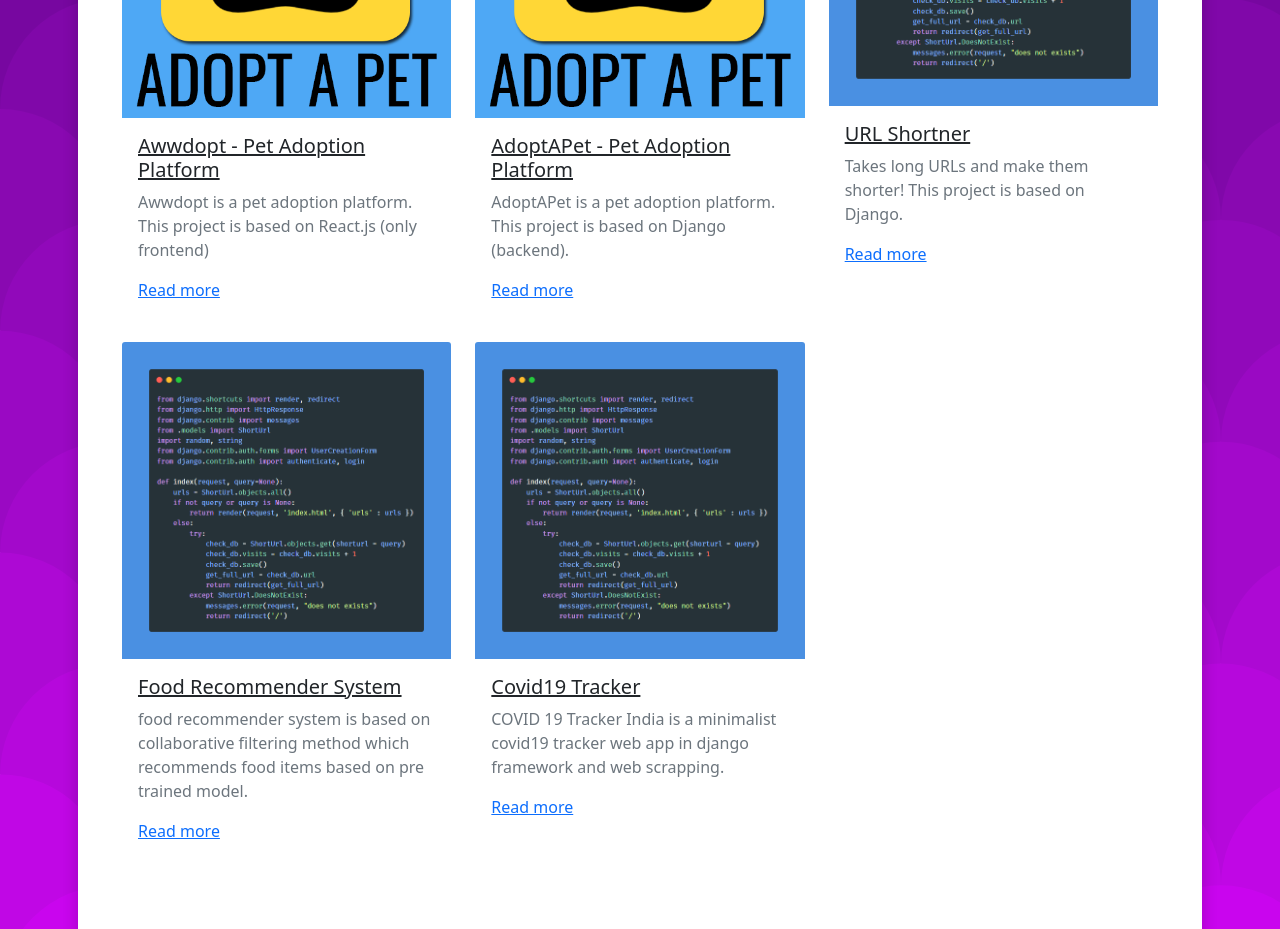
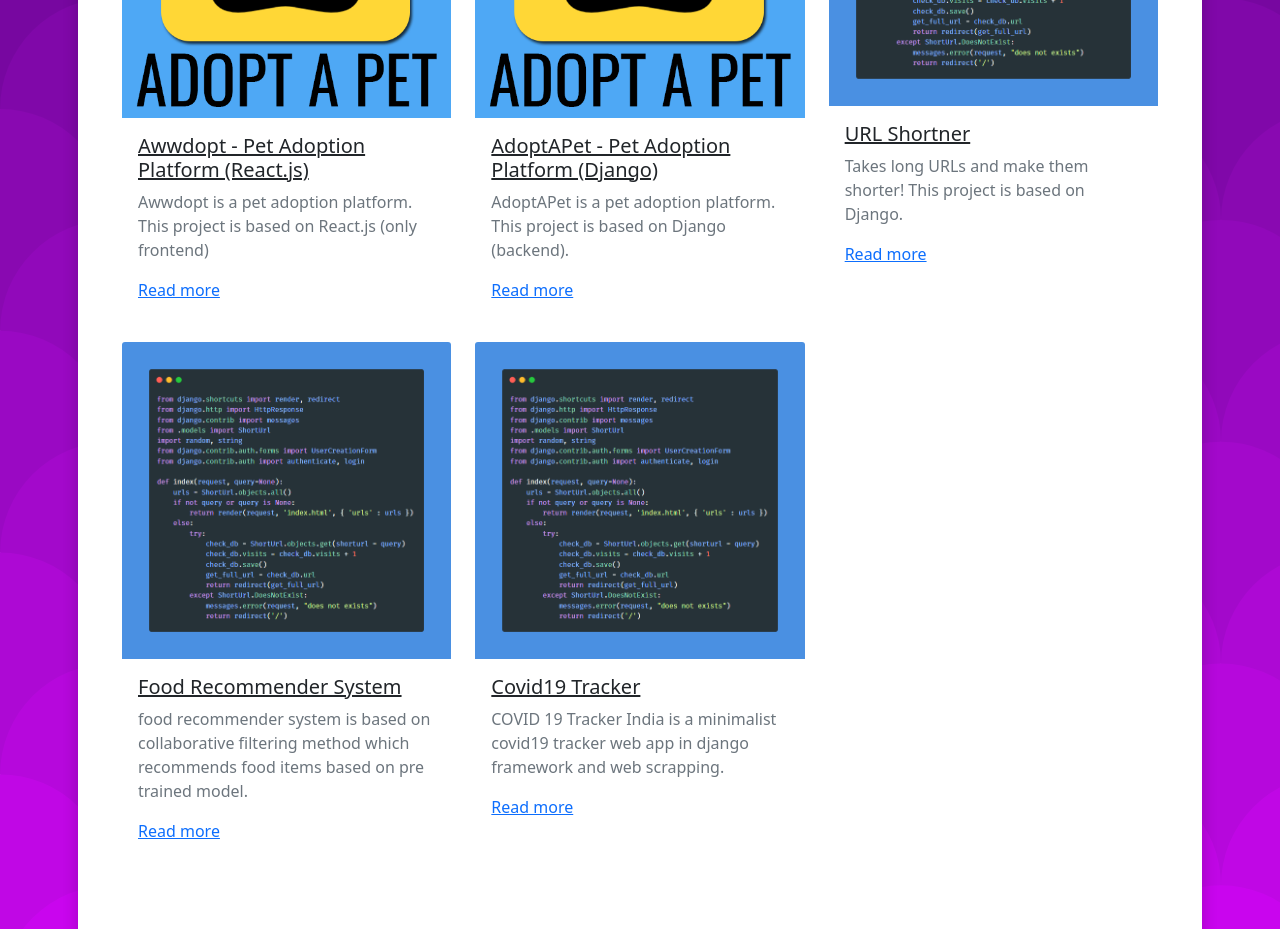
Before and after one commit to iravikds/iravikds.github.io, a React (Create React App) app: page / in a window 1280 px wide. Shown: the part 1000-1929 px from the top of the page. Built offline with nearby package versions, Linux system fonts and the light colour scheme; no server answers.

Commit message:
modified projects section

```diff
--- a/src/components/Home.js
+++ b/src/components/Home.js
@@ -98,7 +98,7 @@ const Home = () => {
                         <a href="https://iravikds.github.io/awwdopt-react/" target="_blank"><img src={adoptapet} alt="" className="card-img-top" /></a>
                         <div className="card-body">
                           <h5> <a href="https://iravikds.github.io/awwdopt-react/" className="text-dark" target="_blank">
-                              Awwdopt - Pet Adoption Platform</a></h5>
+                              Awwdopt - Pet Adoption Platform (React.js)</a></h5>
                           <p className="text-muted card-text">Awwdopt is a pet adoption platform. This project is based on React.js (only frontend)</p>
                           <p className="card-text"><a href="https://iravikds.github.io/awwdopt-react/">Read more</a></p>
                         </div>
@@ -109,7 +109,7 @@ const Home = () => {
                         <a href="https://r4vikumar.pythonanywhere.com" target="_blank"><img src={adoptapet} alt="" className="card-img-top" /></a>
                         <div className="card-body">
                           <h5> <a href="https://r4vikumar.pythonanywhere.com" className="text-dark" target="_blank">
-                              AdoptAPet - Pet Adoption Platform</a></h5>
+                              AdoptAPet - Pet Adoption Platform (Django)</a></h5>
                           <p className="text-muted card-text">AdoptAPet is a pet adoption platform. This project is based on Django (backend).</p>
                           <p className="card-text"><a href="https://r4vikumar.pythonanywhere.com">Read more</a></p>
                         </div>
```
